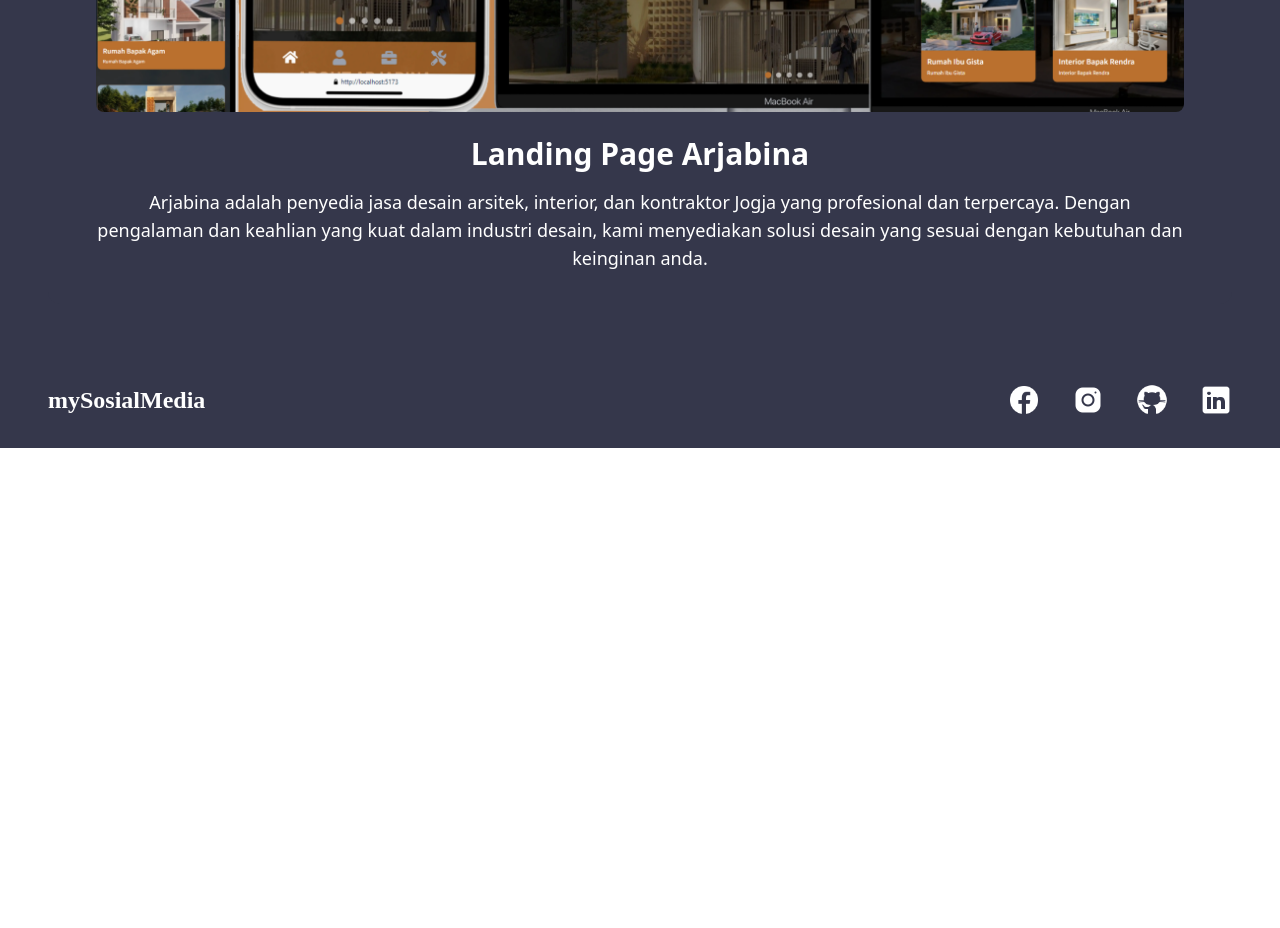
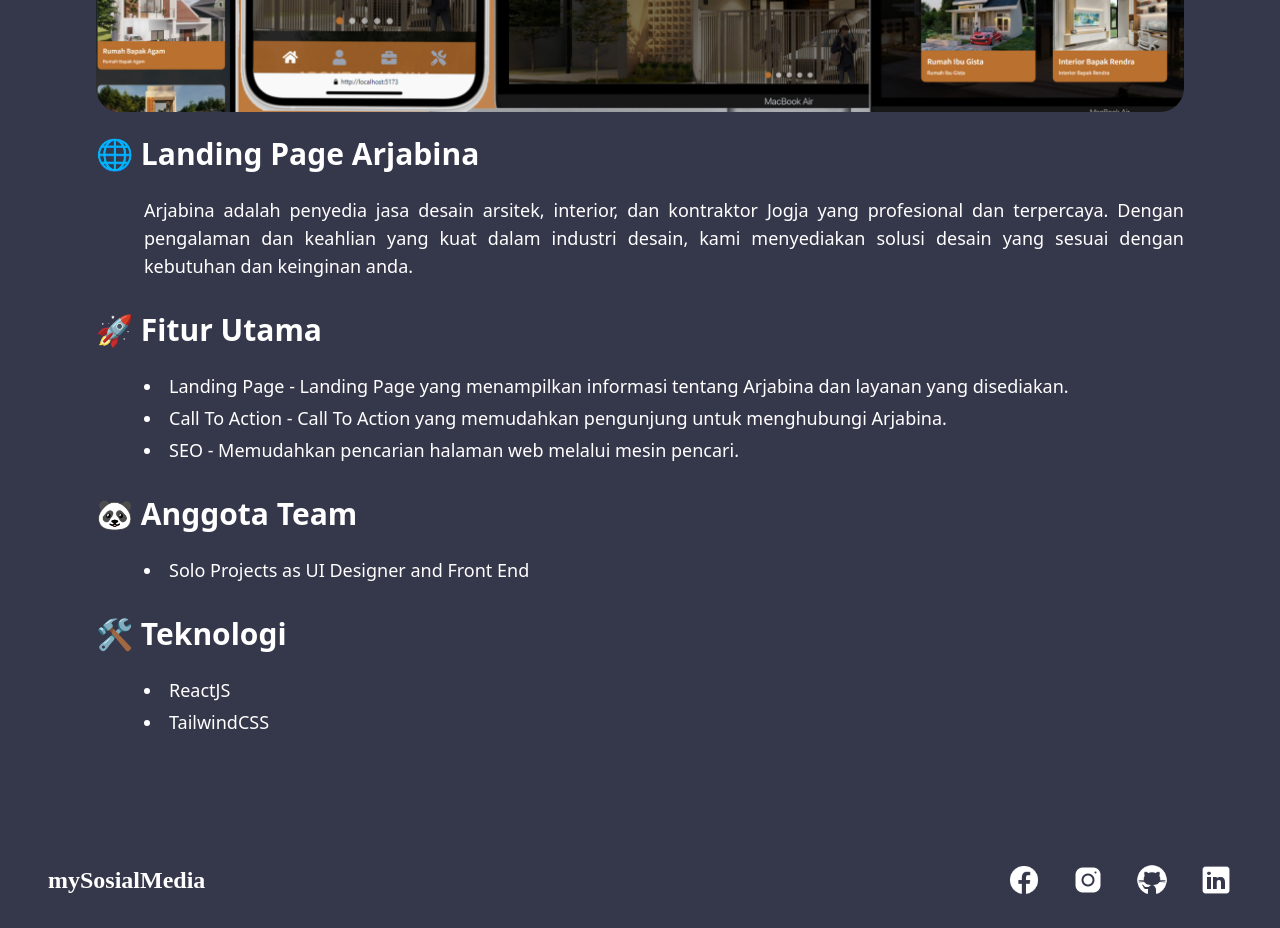
Before and after one commit to jsetyaaa/jekportofolio, a React (Vite) app: page /projects/arjabina in a window 1280 px wide. Shown: the part 640-1568 px from the top of the page. Before the commit the page ends 1088 px from the top, so only its background shows below. Built offline with nearby package versions, Linux system fonts and the light colour scheme; a web font is replaced by a local one.

Commit message:
Update DetailPage, add some projects

```diff
--- a/src/data/projectData.js
+++ b/src/data/projectData.js
@@ -1,3 +1,4 @@
+import { desc } from "framer-motion/client";
 import images from "../assets/images";
 
 const projectData = [
@@ -5,6 +6,18 @@
     title: "Landing Page PlastEco Solutions",
     description:
       "PlastEco Solutions menyadari bahwa tanpa tindakan yang tepat, limbah plastik akan terus mengancam keberlanjutan lingkungan dan kesehatan manusia. Oleh karena itu, kami menawarkan solusi lengkap untuk pengelolaan limbah plastik dengan pendekatan yang holistik dan berkelanjutan. Dengan layanan pengumpulan, pemrosesan, dan daur ulang yang efisien, kami membantu mengurangi jumlah limbah plastik yang berakhir di lautan dan lingkungan sekitarnya.",
+    fitur: "Pencarian, Pengolahan, dan Ekstraksi Data",
+    teams: [
+      {
+        name: "Yudi",
+        role: "Frontend",
+      },
+      {
+        name: "Bagas",
+        role: "Backend",
+      },
+    ],
+    tech: "ReactJS, NodeJS, ExpressJS, TailwindCSS",
     thumbnail: images["Plasteco.webp"],
     url: "https://plasteco-solutions.vercel.app/",
     slug: "plasteco-solutions",
@@ -12,6 +25,40 @@
   {
     title: "Srabeling Apps",
     description: "Srabeling Apps merupakan aplikasi web yang dibuat menggunakan Flask, yang secara khusus dirancang untuk membantu peneliti dalam mengekstrak data dari Google Play Store. Srabeling Apps memberikan kemudahan dan efisiensi bagi peneliti yang perlu mengakses data aplikasi untuk analisis lebih lanjut, sehingga menjadikannya alat yang sangat berharga untuk penelitian aplikasi seluler.",
+    fitur: [
+      {
+        name: "Scraping Data",
+        description: "Aplikasi Dapat Melakukan Scraping Data Dari Google Play Store",
+      },
+      {
+        name: "Filter Data",
+        description: "Aplikasi Dapat Melakukan Filter Data Dari Google Play Store Berdasarkan Stars",
+      },
+      {
+        name: "Labeling Data",
+        description: "Aplikasi Dapat Melakukan Labeling Data menggunakan Model Support Vector Machine",
+      },
+      {
+        name: "Visualisasi Data",
+        description: "Aplikasi Dapat Melakukan Visualisasi Data yang telah di Scraping",
+      },
+      {
+        name: "Download Data",
+        description: "Aplikasi Dapat Melakukan Download Data yang telah di Scraping",
+      },
+    ],
+    teams: [
+      {
+        name: "Solo Projects",
+        role: "Fullstack",
+      }
+    ],
+    tech: [
+      "Python",
+      "Flask",
+      "HTML",
+      "TailwindCSS",
+    ],
     thumbnail: images["Srabeling.webp"],
     url: null,
     slug: "srabeling",
@@ -20,6 +67,33 @@
     title: "Blog TechnoAI",
     description:
       "Techno AI adalah web blog informatif seputar teknologi dan kecerdasan buatan, dibangun menggunakan PHP Laravel. Menyajikan artikel, berita, dan tutorial terkini, Techno AI hadir sebagai sumber terpercaya bagi para pengembang, pelajar, dan pecinta teknologi yang ingin mengikuti perkembangan dunia AI secara mendalam dan berkelanjutan.",
+    fitur: [
+      {
+        name: "Blog",
+        description: "Menampilkan artikel, berita, dan tutorial terkini tentang teknologi dan kecerdasan buatan.",
+      },
+      {
+        name: "Dashboard CMS",
+        description: "Melakukan pengelolaan artikel, kategori artikel, berita, dan tutorial.",
+      },
+      {
+        name: "SEO",
+        description: "Memudahkan pencarian halaman web melalui mesin pencari.",
+      },
+    ],
+    teams: [
+      {
+        name: "Solo Projects",
+        role: "Fullstack",
+      }
+    ],
+    tech: [
+      "PHP 8.7.3",
+      "Laravel 11.0.2",
+      "Sweetalert 2.1.2",
+      "HTML",
+      "TailwindCSS",
+    ],
     thumbnail: images["Technoai.webp"],
     url: null,
     slug: "technoai",
@@ -27,9 +101,89 @@
   {
     title: "Landing Page Arjabina",
     description: "Arjabina adalah penyedia jasa desain arsitek, interior, dan kontraktor Jogja yang profesional dan terpercaya. Dengan pengalaman dan keahlian yang kuat dalam industri desain, kami menyediakan solusi desain yang sesuai dengan kebutuhan dan keinginan anda.",
+    fitur: [
+      {
+        name: "Landing Page",
+        description: "Landing Page yang menampilkan informasi tentang Arjabina dan layanan yang disediakan.",
+      },
+      {
+        name: "Call To Action",
+        description: "Call To Action yang memudahkan pengunjung untuk menghubungi Arjabina.",
+      },
+      {
+        name: "SEO",
+        description: "Memudahkan pencarian halaman web melalui mesin pencari.",
+      }
+    ],
+    teams: [
+      {
+        name: "Solo Projects",
+        role: "UI Designer and Front End",
+      }
+    ],
+    tech: [
+      "ReactJS",
+      "TailwindCSS",
+    ],
     thumbnail: images["Arjabina.webp"],
     url: null,
     slug: "arjabina",
+  },
+  {
+    title: "Medaritown",
+    description: "Medaritown adalah sebuah perusahaan perumahan yang berdedikasi untuk menghadirkan lingkungan hunian yang nyaman dan modern bagi masyarakat. Dengan fokus pada desain inovatif, keberlanjutan, dan kualitas bangunan, Medaritown telah membangun reputasi sebagai pengembang properti yang terkemuka. Perusahaan ini menawarkan berbagai tipe rumah mulai dari apartemen hingga rumah mewah, memberikan pilihan hunian yang sesuai dengan berbagai kebutuhan dan gaya hidup.",
+    fitur: [
+      {
+        name: "Landing Page",
+        description: "Landing Page yang menampilkan informasi tentang Medaritown dan layanan yang disediakan.",
+      },
+      {
+        name: "Call To Action",
+        description: "Call To Action yang memudahkan pengunjung untuk menghubungi Medaritown.",
+      },
+      {
+        name: "SEO",
+        description: "Memudahkan pencarian halaman web melalui mesin pencari.",
+      },
+      {
+        name: "Admin Panel",
+        description: "Admin Panel yang memudahkan pengelolaan konten dan informasi Medaritown.",
+      },
+      {
+        name: "Maps",
+        description: "Maps yang menampilkan lokasi Medaritown.",
+      }
+    ],
+    teams: [
+      {
+        name: "M. Adnan Zainul M. dan M. Reza Setiawan",
+        role: "Project Leader",
+      },
+      {
+        name: "Eker F. Arung, M. Zhafir Zaydan, dan Fakhriyannur Adha",
+        role: "UI/UX Designer",
+      },
+      {
+        name: "M. Ikhwan Pramudika",
+        role: "Front End",
+      },
+      {
+        name: "Joko Setyanto",
+        role: "Front End & Back End",
+      },
+      {
+        name: "Haikal Raditya F.",
+        role: "Back End",
+      },
+    ],
+    tech: [
+      "HTML",
+      "TailwindCSS",
+      "PHP Native",
+    ],
+    thumbnail: images["Medaritown.webp"],
+    url: null,
+    slug: "medaritown",
   }
 ];
 
--- a/src/pages/DetailPage.jsx
+++ b/src/pages/DetailPage.jsx
@@ -8,7 +8,11 @@
   const project = projectData.find((item) => item.slug === slug);
 
   if (!project) {
-    return <div className="p-6 text-center text-second text-5xl">Project not found</div>;
+    return (
+      <div className="p-6 text-center text-second text-5xl">
+        Project not found
+      </div>
+    );
   }
 
   return (
@@ -20,9 +24,51 @@
         <FaBackspace />
         Kembali
       </button>
-      <img src={project.thumbnail} alt={project.title} className="rounded-lg mb-6" />
-      <h1 className="text-3xl font-bold text-center mb-4 text-second">{project.title}</h1>
-      <p className="text-lg text-center text-second">{project.description}</p>
+      <img
+        src={project.thumbnail}
+        alt={project.title}
+        className="rounded-lg md:rounded-3xl mb-6"
+      />
+      <div className="flex flex-col gap-4 mt-6">
+        <div className="mb-4 text-second flex flex-col gap-6">
+          <span className="font-bold text-3xl">🌐 {project.title}</span>
+          <span className="text-base md:text-lg text-justify ml-12">
+            {project.description}
+          </span>
+        </div>
+        <div className="mb-4 text-second flex flex-col gap-6">
+          <span className="font-bold text-3xl">🚀 Fitur Utama</span>
+          <ul className="list-disc list-inside text-base md:text-lg space-y-1">
+            {project.fitur.map((item, index) => (
+              <li key={index} className="ml-12">
+                {item.name} - {item.description}
+              </li>
+            ))}
+          </ul>
+        </div>
+        <div className="mb-4 text-second flex flex-col gap-6">
+          <span className="font-bold text-3xl">🐼 Anggota Team</span>
+          <ul className="list-disc list-inside text-base md:text-lg space-y-1">
+            {project.teams.map((member, index) => (
+              <li key={index} className="ml-12">
+                {member.name} as {member.role}
+              </li>
+            ))}
+          </ul>
+        </div>
+        <div className="mb-4 text-second flex flex-col gap-6">
+          <span className="font-bold text-3xl">
+            🛠️ Teknologi
+          </span>
+          <ul className="list-disc list-inside text-base md:text-lg space-y-1">
+            {project.tech.map((tech, index) => (
+              <li key={index} className="ml-12">
+                {tech}
+              </li>
+            ))}
+          </ul>
+        </div>
+      </div>
     </div>
   );
 };
```
Also changed, not shown: src/assets/images/Medaritown.webp (added).
